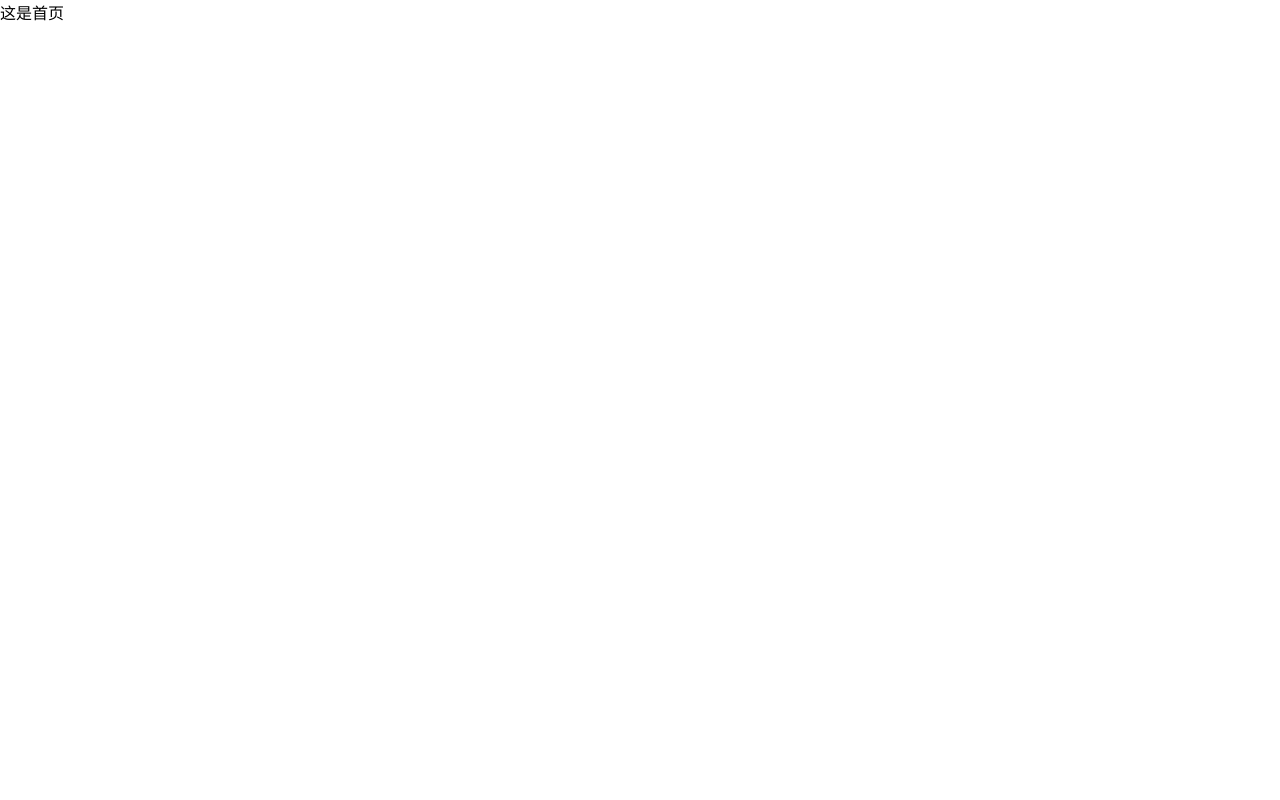
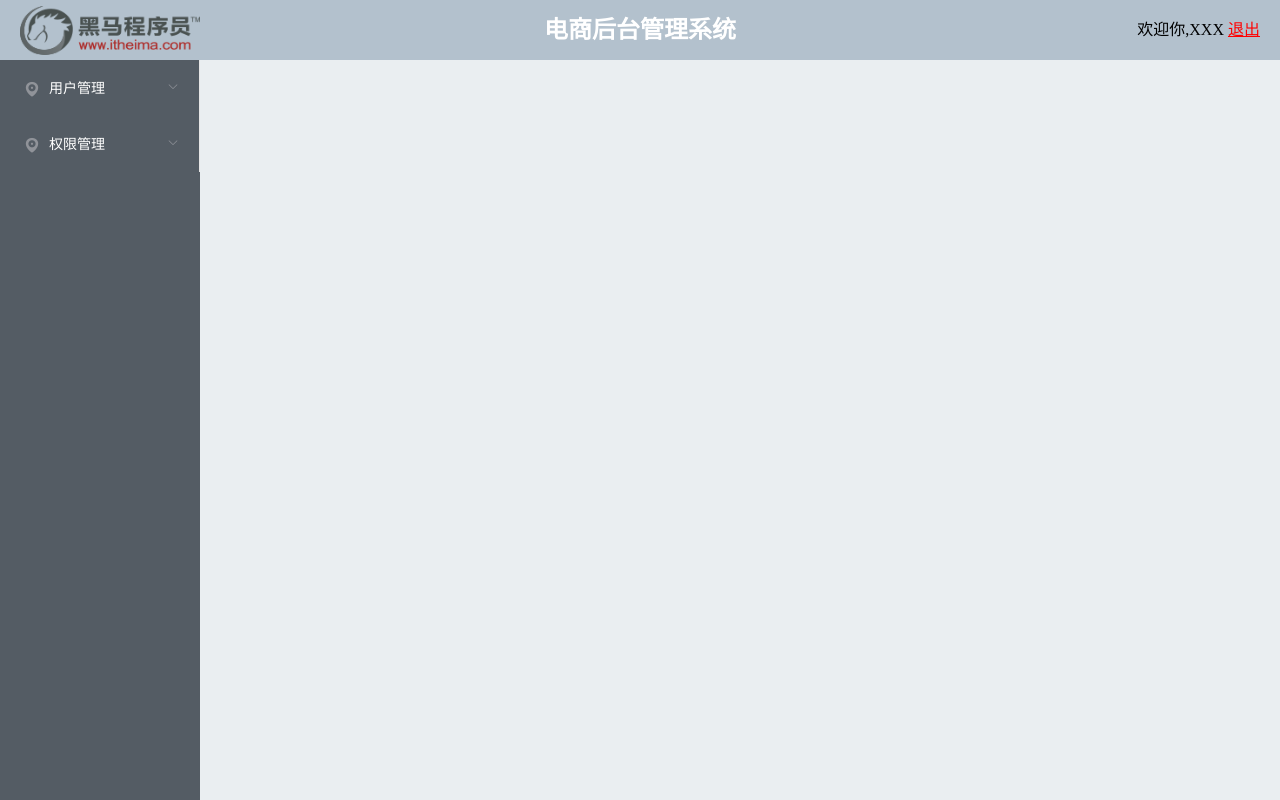
Before and after one commit to qiuweinan/shop_admin, a Vue app: page /login#/index in a window 1280 px wide. Built offline with nearby package versions, Linux system fonts and the light colour scheme; sample sign-in values are in the browser's storage.

Commit message:
主页完成

```diff
--- a/src/components/Login.vue
+++ b/src/components/Login.vue
@@ -53,14 +53,14 @@ export default {
         // }
         if (!isValid) return
         axios.post('http://localhost:8888/api/private/v1/login', this.form).then(res => {
-          const { meta: { status, msg }, data: { token } } = res.data
+          const { meta: { status, msg }, data } = res.data
           if (status === 200) {
             this.$message({
               message: '登录成功',
               type: 'success'
             })
             // 把token存起来
-            localStorage.setItem('token', token)
+            localStorage.setItem('token', data.token)
             // 跳转到首页
             this.$router.push('/')
           } else {
@@ -76,7 +76,7 @@ export default {
 }
 </script>
 
-<style lang="scss">
+<style lang="scss" scoped>
 .login {
   height: 100%;
   width: 100%;
--- /dev/null
+++ b/src/components/Users.vue
@@ -0,0 +1,15 @@
+<template>
+  <div class="users">
+    users
+  </div>
+</template>
+
+<script>
+export default {
+
+}
+</script>
+
+<style>
+
+</style>
--- a/src/components/index.vue
+++ b/src/components/index.vue
@@ -1,15 +1,113 @@
 <template>
-  <div class="index">
-    这是首页
-  </div>
+  <el-container class="index">
+    <el-header>
+      <div class="logo"></div>
+      <div class="title">
+        <h2>电商后台管理系统</h2>
+      </div>
+      <div class="logout">
+        欢迎你,XXX
+        <a href="javascript:;" @click="logout">退出</a>
+      </div>
+    </el-header>
+    <el-container>
+      <el-aside width="200px">
+        <el-menu
+          default-active="1-1"
+          class="el-menu-vertical-demo"
+          background-color="#545c64"
+          text-color="#fff"
+          active-text-color="#ffd04b"
+          router
+        >
+          <el-submenu index="1">
+            <template slot="title">
+              <i class="el-icon-location"></i>
+              <span>用户管理</span>
+            </template>
+            <el-menu-item index="users">
+              <i class="el-icon-menu"></i>
+              <span slot="title">用户列表</span>
+            </el-menu-item>
+          </el-submenu>
+          <el-submenu index="2">
+            <template slot="title">
+              <i class="el-icon-location"></i>
+              <span>权限管理</span>
+            </template>
+            <el-menu-item index="2-1">
+              <i class="el-icon-menu"></i>
+              <span slot="title">角色列表</span>
+            </el-menu-item>
+            <el-menu-item index="2-2">
+              <i class="el-icon-menu"></i>
+              <span slot="title">权限列表</span>
+            </el-menu-item>
+          </el-submenu>
+        </el-menu>
+      </el-aside>
+      <el-main>
+        <router-view></router-view>
+      </el-main>
+    </el-container>
+  </el-container>
 </template>
 
 <script>
 export default {
-
+  methods: {
+    logout () {
+      this.$confirm('你确定要退出吗?', '温馨提示', {
+        type: 'warning'
+      }).then(() => {
+        // 退出成功 删除token，返回登录页
+        localStorage.removeItem('token')
+        this.$router.push('/login')
+        // 提示消息
+        this.$message.success('退出成功')
+      }).catch(() => {
+        this.$message('取消退出')
+      })
+    }
+  }
 }
 </script>
 
-<style>
+<style lang="scss" scoped>
+.index {
+  height: 100%;
+  .el-header {
+    background-color: #b3c1cd;
+    display: flex;
+    height: 60px;
+    line-height: 60px;
 
+    .logo,
+    .logout {
+      width: 180px;
+    }
+    .logo {
+      background: url("../assets/logo.png") no-repeat center center/contain;
+    }
+    .title {
+      flex: 1;
+      text-align: center;
+      color: #fff;
+    }
+    .logout {
+      text-align: right;
+
+      a {
+        color: red;
+      }
+    }
+  }
+  .el-aside {
+    background-color: #545c64;
+  }
+
+  .el-main {
+    background-color: #eaeef1;
+  }
+}
 </style>
--- a/src/router.js
+++ b/src/router.js
@@ -2,14 +2,30 @@ import Vue from 'vue'
 import Router from 'vue-router'
 import Login from './components/Login.vue'
 import Index from './components/index.vue'
+import Users from './components/Users.vue'
 
 Vue.use(Router)
 
 const router = new Router({
   routes: [
-    { path: '/', redirect: '/index' },
-    { path: '/login', component: Login },
-    { path: '/index', component: Index }
+    {
+      path: '/',
+      name: 'inex',
+      redirect: '/index'
+    },
+    {
+      path: '/login',
+      name: 'login',
+      component: Login
+    },
+    {
+      path: '/index',
+      component: Index,
+      name: 'index',
+      children: [
+        { path: '/users', name: 'users', component: Users }
+      ]
+    }
   ]
 })
 
```
Also changed, not shown: src/assets/logo.png (added).
